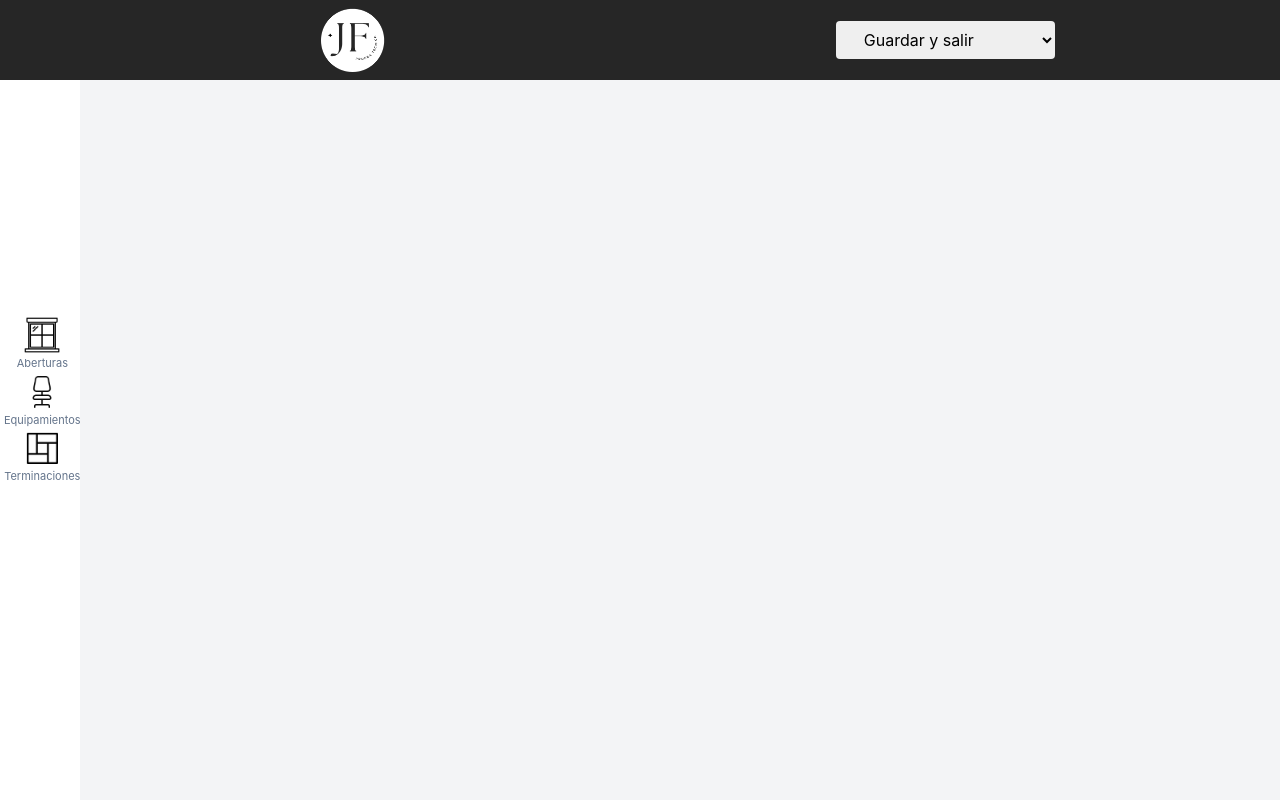
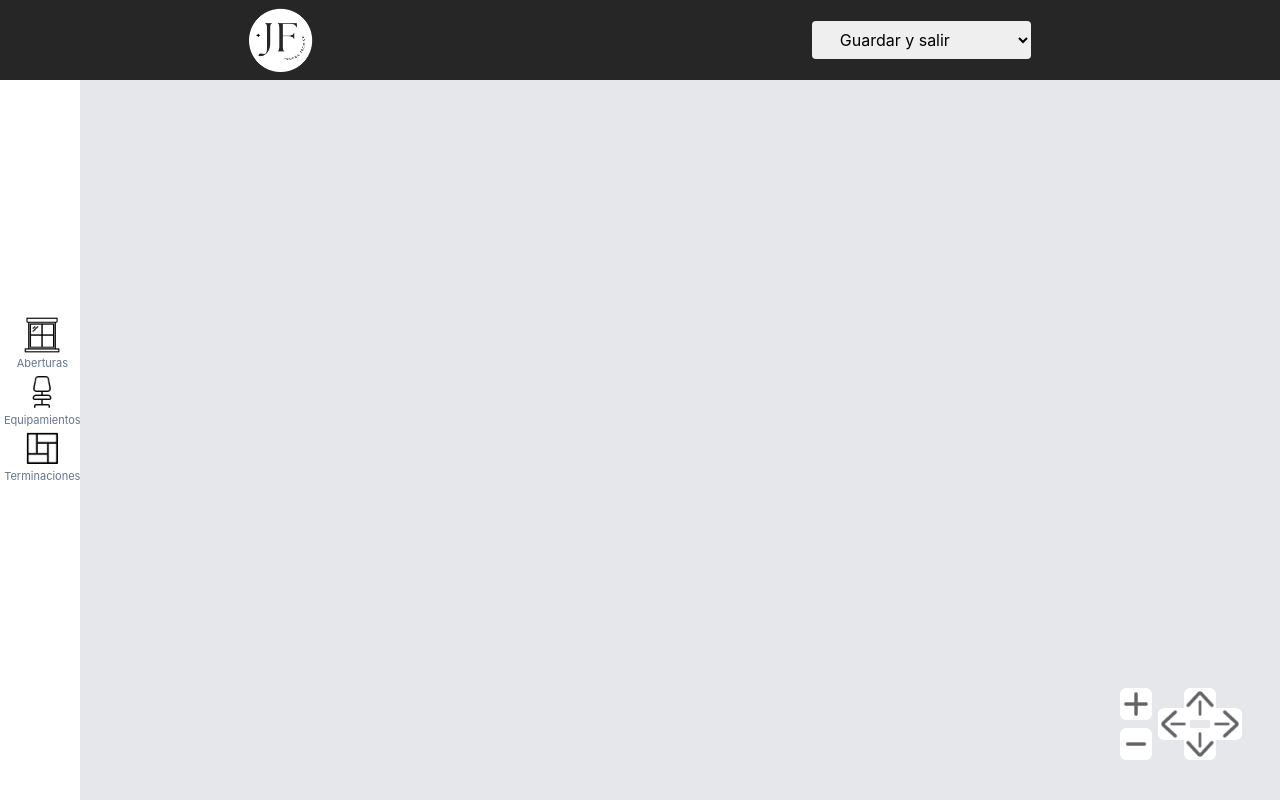
Before and after one commit to JessicaFerreiraLopez/challenge-jessica-ferreira, a React (Create React App) app: page / in a window 1280 px wide. Built offline with nearby package versions, Linux system fonts and the light colour scheme.

Commit message:
added control buttons

```diff
--- a/src/App.tsx
+++ b/src/App.tsx
@@ -1,12 +1,14 @@
 import "./App.css";
+import Controllers from "./components/controllers";
 import Header from "./components/header";
 import SideBar from "./components/sideBar";
 
 function App() {
   return (
-    <div className="bg-gray-100		">
+    <div className="bg-gray-200	">
       <Header />
       <SideBar />
+      <Controllers />
     </div>
   );
 }
--- a/src/components/basics/Button.tsx
+++ b/src/components/basics/Button.tsx
@@ -1,14 +1,27 @@
 interface ButtonProps {
-  onClick?: () => void;
-  text: string;
+  onClick: () => void;
+  text?: string;
   isDisabled?: boolean;
   classes?: string;
+  img?: string;
+  imgClasses?: string; //improve  text or image logic
 }
 
-function Button({ onClick, text, isDisabled, classes = "" }: ButtonProps) {
+function Button({
+  onClick,
+  text = "button",
+  isDisabled,
+  classes = "",
+  img,
+  imgClasses,
+}: ButtonProps) {
   return (
-    <button className="" onClick={onClick} disabled={isDisabled}>
-      {text}
+    <button
+      className={`rounded-md border-inherit bg-white ${classes}`}
+      onClick={onClick}
+      disabled={isDisabled}
+    >
+      {img ? <img className={imgClasses} alt="button img" src={img} /> : text}
     </button>
   );
 }
--- /dev/null
+++ b/src/components/controllers/index.tsx
@@ -0,0 +1,64 @@
+import plusImg from "../../assets/img/mas.png";
+import minusImg from "../../assets/img/menos.png";
+import arrow from "../../assets/img/Flecha.png";
+import Button from "../basics/Button";
+const Controllers = () => {
+  return (
+    <>
+      <div>
+        <Button
+          onClick={() => {
+            console.log("Add has been clicked");
+          }}
+          img={plusImg}
+          imgClasses="h-8"
+          classes="fixed bottom-[10%]	right-[10%]	"
+        />
+        <Button
+          onClick={() => {
+            console.log("Minus has been clicked");
+          }}
+          img={minusImg}
+          imgClasses="h-8"
+          classes="fixed bottom-[5%]	right-[10%]	"
+        />
+      </div>
+      <div className="bg-white">
+        <Button
+          onClick={() => {
+            console.log("Up arrow has been clicked");
+          }}
+          img={arrow}
+          imgClasses="h-8"
+          classes="fixed bottom-[10%]	right-[5%]	"
+        />
+        <Button
+          onClick={() => {
+            console.log("Down  arrow has been clicked");
+          }}
+          img={arrow}
+          imgClasses="h-8 rotate-180"
+          classes="fixed bottom-[5%]	right-[5%]	"
+        />
+        <Button
+          onClick={() => {
+            console.log("Left arrow has been clicked");
+          }}
+          img={arrow}
+          imgClasses="h-8 -rotate-90"
+          classes="fixed bottom-[7.5%]	right-[7%]	"
+        />
+        <Button
+          onClick={() => {
+            console.log("Right arrow has been clicked");
+          }}
+          img={arrow}
+          imgClasses="h-8 rotate-90 "
+          classes="fixed bottom-[7.5%]	right-[3%]	"
+        />
+      </div>
+    </>
+  );
+};
+
+export default Controllers;
--- a/src/components/header/index.tsx
+++ b/src/components/header/index.tsx
@@ -2,7 +2,7 @@ import logo from "../../assets/img/logo.png";
 import Select from "../basics/Select";
 const Header = () => (
   <header>
-    <nav className="fixed top-0	 flex	 h-20 w-full	items-center justify-around bg-[#262626] pl-24">
+    <nav className="fixed top-0	 flex	 h-20 w-full	items-center justify-around bg-[#262626] ">
       <img className="h-16" alt="Logo" src={logo} />
 
       <Select
--- a/src/components/sideBar/index.tsx
+++ b/src/components/sideBar/index.tsx
@@ -19,7 +19,10 @@ const sidebarStructure: SideBarItemProps[] = [
 ];
 
 const SideBar = () => (
-  <nav className="flex h-full min-h-screen w-20 items-center bg-white">
+  <nav
+    className=" flex h-full min-h-screen w-20 items-center bg-white
+  "
+  >
     <ul>
       {sidebarStructure.map((sideBarItem, itemIndex) => (
         <SideBarItem
--- /dev/null
+++ b/src/utils/functions.ts
@@ -0,0 +1,3 @@
+const logToConsole = (textToLog: string) => {
+  console.log(textToLog);
+};
```
